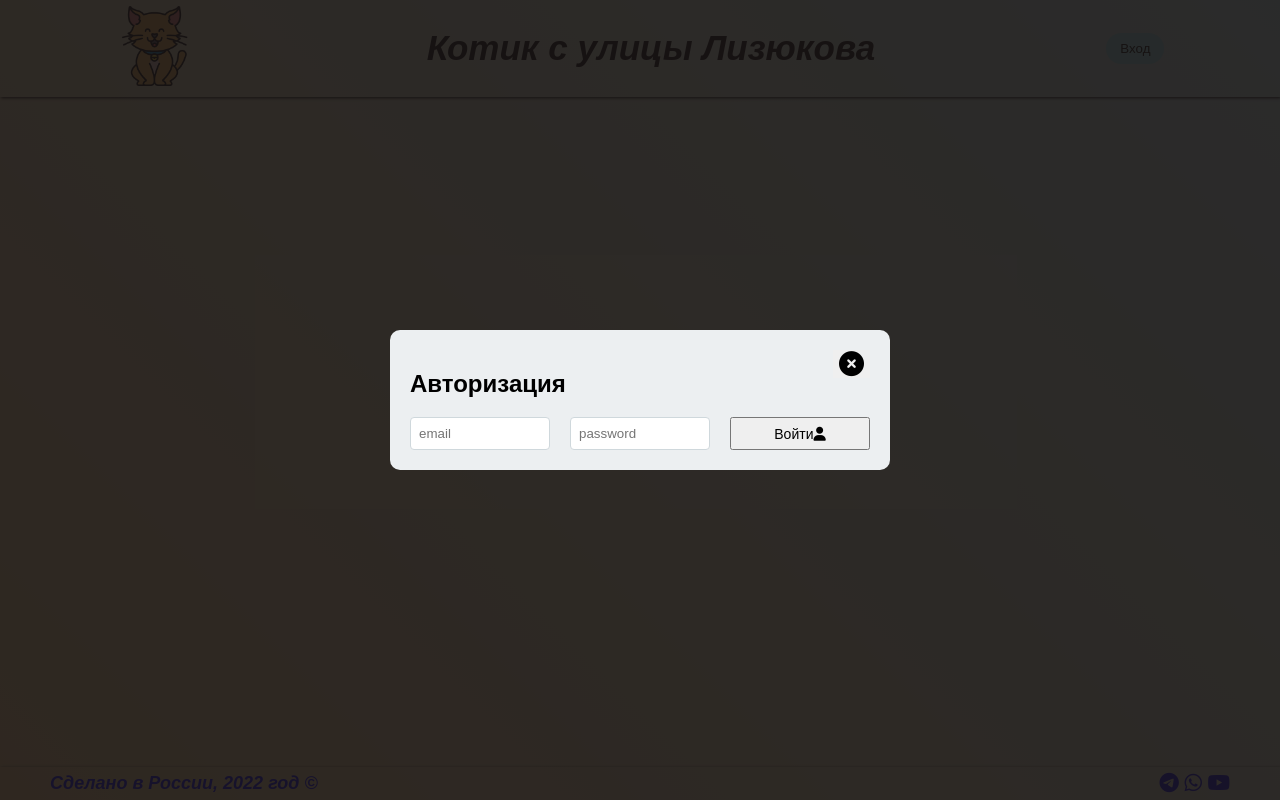
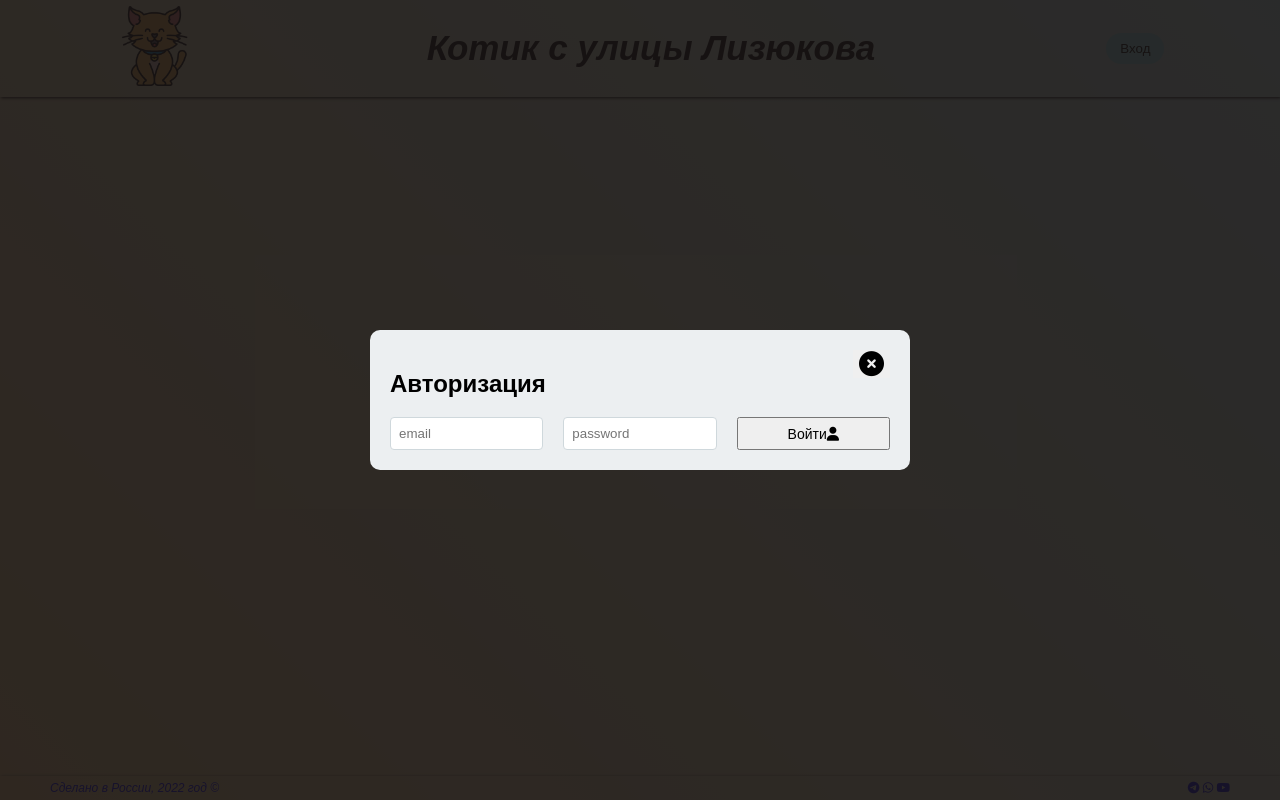
Before and after one commit to Axonick/Golden-cat, a plain HTML site: page index.html in a window 1280 px wide. Drawn offline with nearby package versions, Linux system fonts and the light colour scheme; no server answers.

Commit message:
new media mobile

```diff
--- a/css/footer.css
+++ b/css/footer.css
@@ -14,7 +14,6 @@
 
 .footer-text {
   font-size: 18px;
-  font-weight: bold;
   font-style: italic;
   color: blue;
 }
@@ -23,10 +22,9 @@
   font-size: 20px;
 }
 
-@media (max-width: 320px) {
+@media (min-width: 320px) {
   .footer-text {
     font-size: 12px;
-    font-weight: normal;
   }
   .footer-links {
     font-size: 12px;
--- a/style.css
+++ b/style.css
@@ -28,9 +28,3 @@ body {
   clip: rect(0 0 0 0);
   overflow: hidden;
 }
-
-*,
-*::after,
-*::before {
-  box-sizing: inherit;
-}
```
